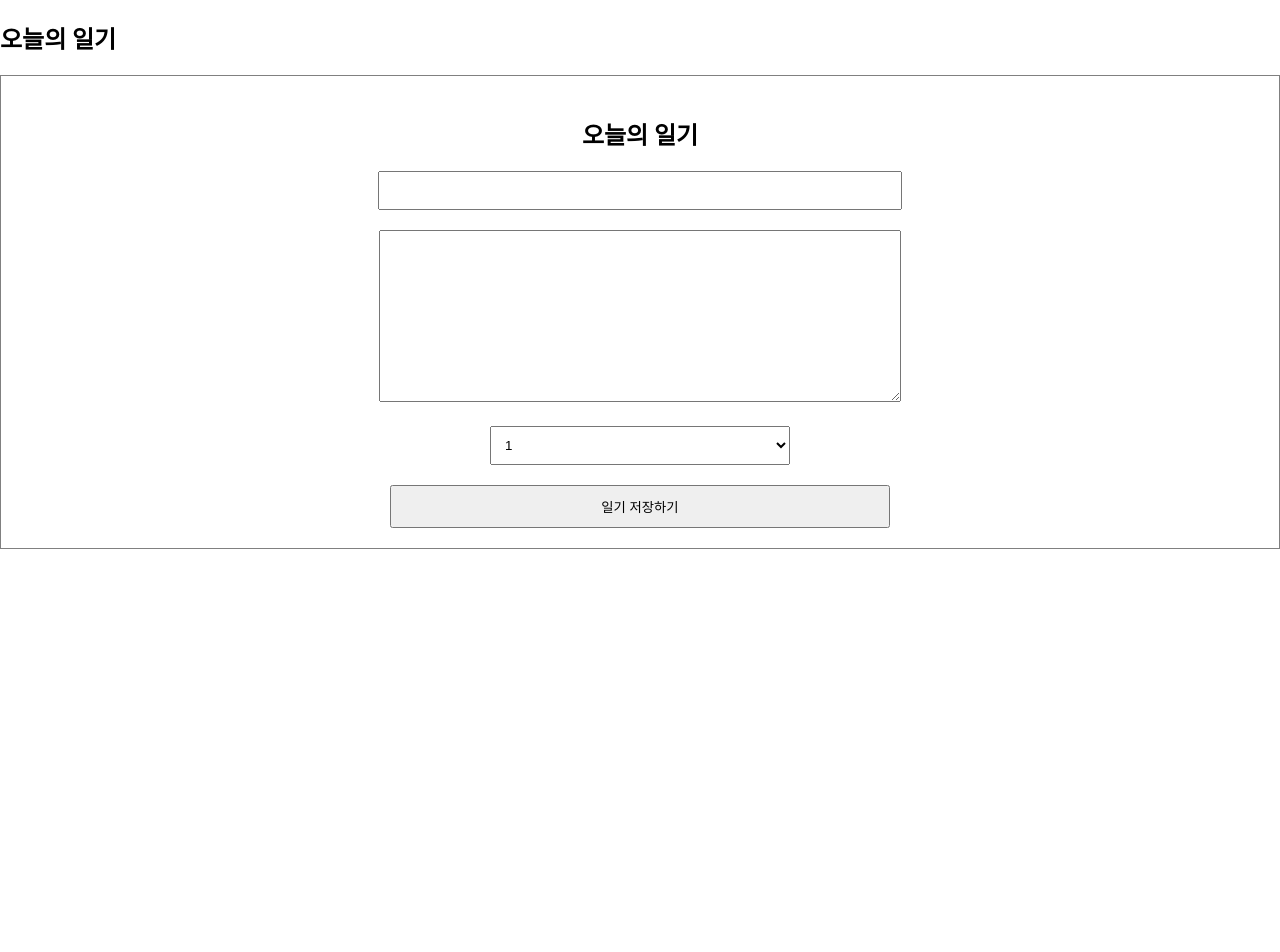
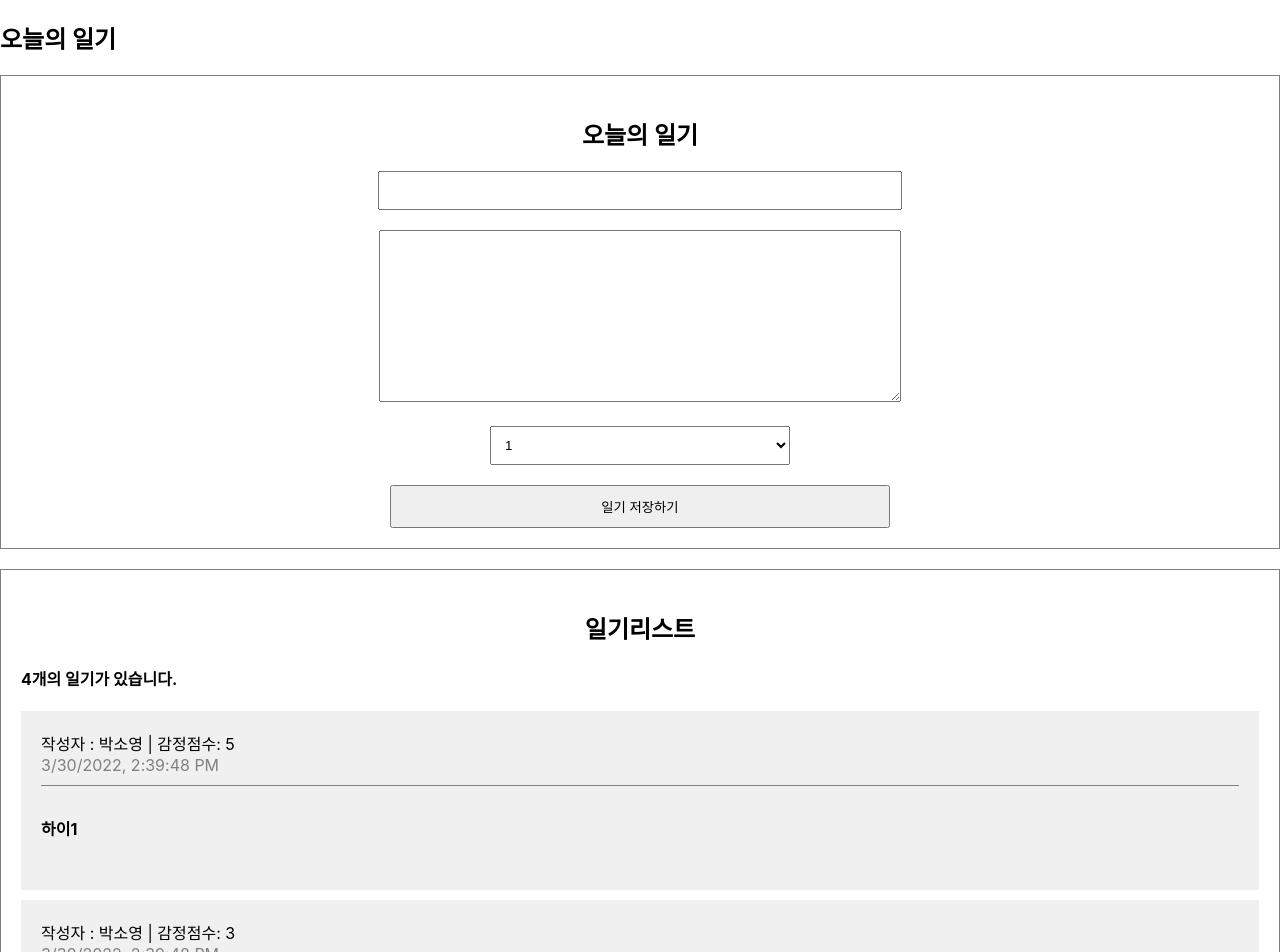
Before and after one commit to soyoung931014/React-basic-study, a React (Create React App) app in the folder diary/: page / in a window 1280 px wide. Shown: the top 952 px of the page. Before the commit the page ends 800 px from the top, so only its background shows below. Built offline with nearby package versions, Linux system fonts and the light colour scheme.

Commit message:
ADD: 6-3 React에서 배열  사용하기 1-리스트렌더링(조회)

```diff
--- a/diary/src/App.css
+++ b/diary/src/App.css
@@ -26,3 +26,36 @@ textarea {
   padding: 10px;
   cursor: pointer;
 }
+
+/* List */
+.DiaryList {
+  border: 1px solid gray;
+  padding:20px;
+  margin-top: 20px;
+}
+
+.DiaryList h2 {
+  text-align:center;
+}
+
+/* Item */
+.DiaryItem {
+  background-color: rgb(240, 240, 240);
+  margin-bottom: 10px;
+  padding: 20px;
+}
+
+.DiaryItem .info {
+  border-bottom: solid 1px gray;
+  margin-bottom:10px;
+  padding-bottom: 10px;
+}
+
+.DiaryItem .date {
+  color:gray;
+}
+.DiaryItem .content {
+  font-weight: bold;
+  margin-bottom: 30px;
+  margin-top: 30px;
+}
--- a/diary/src/App.js
+++ b/diary/src/App.js
@@ -1,11 +1,50 @@
 import './App.css';
 import DiaryEditor from './DiaryEditor';
+import DiaryList from './DiaryList';
+
+const dummyList = [
+  {
+    id: 1,
+    author: "박소영",
+    content:"하이1",
+    emotion: 5,
+    created_date: new Date().getTime()
+    // 데이트 객체를 그냥 담으면 사용하기 불편함. 왜냐면 나중에 스트링화할거기때문. 따라서 getTime()까지 넣어주자
+  },
+  {
+    id: 2,
+    author: "박소영",
+    content:"하이2",
+    emotion: 3,
+    created_date: new Date().getTime()
+
+  },
+  {
+    id: 3,
+    author: "박소영",
+    content:"하이3",
+    emotion: 2,
+    created_date: new Date().getTime()
+
+  },
+  {
+    id: 4,
+    author: "박소영",
+    content:"하이4",
+    emotion: 1,
+    created_date: new Date().getTime()
+
+  },
+];
+
 
 function App() {
   return (
     <div className="App">
      <h2>오늘의 일기</h2>
      <DiaryEditor/>
+     <DiaryList  diaryList={dummyList}/>
+
     </div>
   );
 }
--- a/diary/src/DiaryEditor.js
+++ b/diary/src/DiaryEditor.js
@@ -12,7 +12,6 @@ const DiaryEditor = () => {
         content: "",
         emotion: 1
     })
-
 
 
     const handleChangeState = (e) => {
--- /dev/null
+++ b/diary/src/DiaryItems.js
@@ -0,0 +1,23 @@
+import React from 'react'
+
+function DiaryItems({author, content, emotion, created_date}) {
+
+    return (
+        <div className="DiaryItem">
+
+            <div className="info">
+                <span>
+                    작성자 : {author} | 감정점수: {emotion}
+                </span>
+                <br />
+                <span className="date">{new Date(created_date).toLocaleString()}</span>
+            </div>
+            <div className="content">
+                {content}
+            </div>
+
+        </div>
+    )
+}
+
+export default DiaryItems
--- /dev/null
+++ b/diary/src/DiaryList.js
@@ -0,0 +1,25 @@
+import DiaryItems from "./DiaryItems";
+
+const DiaryList = ({diaryList}) => {
+    console.log(diaryList);
+
+    return(
+    <div className="DiaryList">
+        <h2>일기리스트</h2>
+        <h4>{diaryList.length}개의 일기가 있습니다.</h4>
+        <div>
+            {diaryList.map(el => (
+                <DiaryItems key={el.id} {...el}/>
+
+            ))}
+        </div>
+
+    </div>
+    )
+
+}
+DiaryList.defaultProps = {
+    diaryList: [],
+}
+
+export default DiaryList
```
